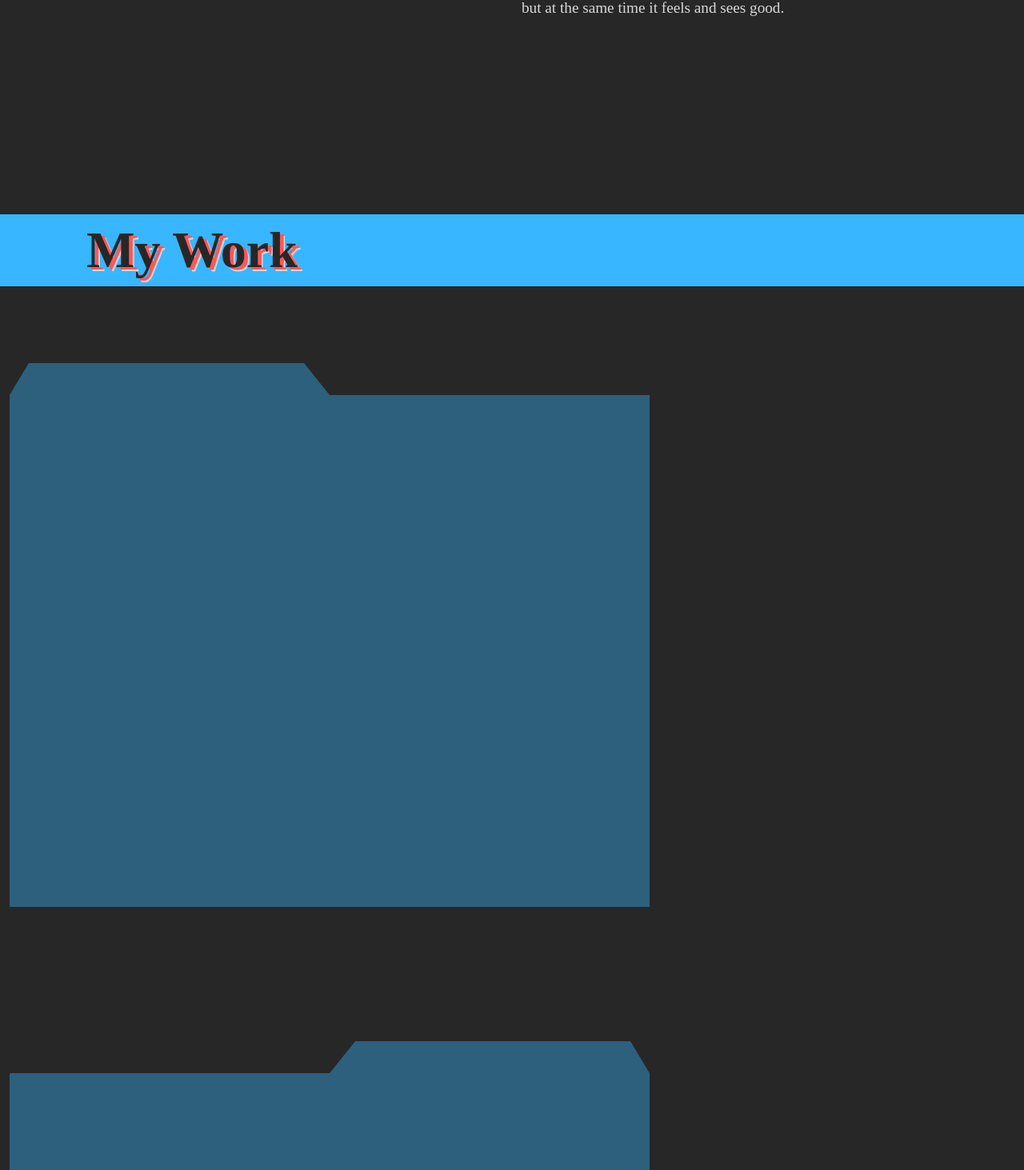
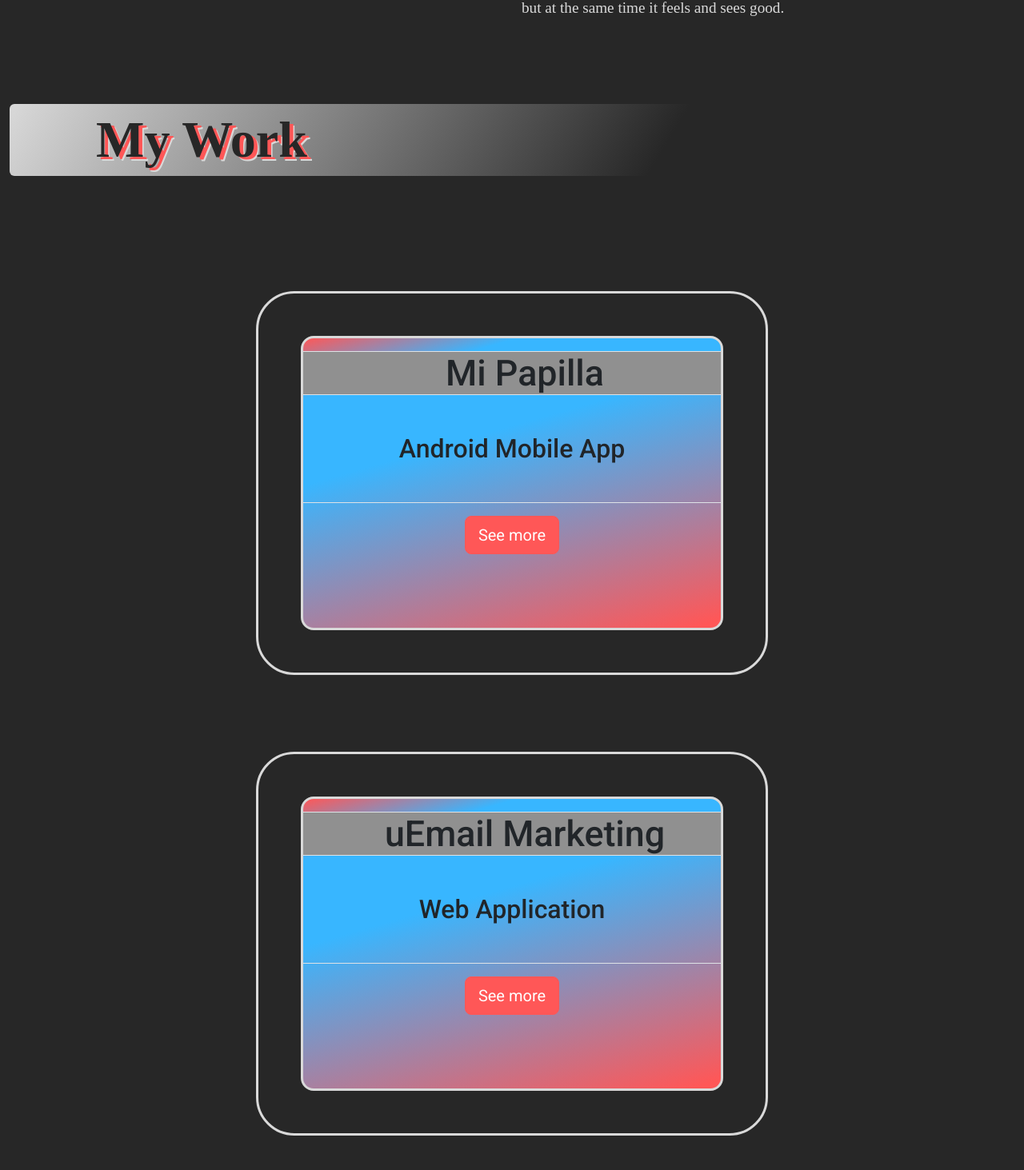
Before and after one commit to rojoescala/portafolio, an Angular app: page / in a window 1280 px wide. Shown: the part 1747-3210 px from the top of the page at 80% size. After the commit the page ends 3167 px from the top, so only its background shows below. Built offline with nearby package versions, Linux system fonts and the light colour scheme.

Commit message:
Se cambiaron algunos estilos y se avanzó en el componente de Work.

```diff
--- a/src/app/about-me/about-me.component.html
+++ b/src/app/about-me/about-me.component.html
@@ -1,5 +1,7 @@
+<div class="container-fluid h-100">
+
     <div class="container-fluid">
-    <div class="row bg-secondary py-2">
+        <div class="row bg-gradiante-dark rounded py-2">
             <div class="col">
                 <div>
                     <h3 class="about-me-title">About Me</h3>
@@ -76,17 +78,20 @@
                 <div class="elemento-aboutme mt-5">
                     <p class="mt-3">
                         I think that mobile development have a bright future because almost every person in the world
-                    has a cellphone and they use it even more than laptops or desktop computers. Mobile devices gives us
+                        has a cellphone and they use it even more than laptops or desktop computers. Mobile devices
+                        gives us
                         a lot of tools that we can use like cameras, microphones and more, the only limit is our
                         imagination.
                     </p>
                     <p class="my-1">
-                    One of the most entertainment things for me is the development of web pages, because you can build
+                        One of the most entertainment things for me is the development of web pages, because you can
+                        build
                         solutions to different necesities of people,
                         and they just need an internet connection and a explorer.
                     </p>
                     <p class="my-1">
-                    For last, knowing UI and UX, you can create amazing web sites and mobile apps, I feel so happy when
+                        For last, knowing UI and UX, you can create amazing web sites and mobile apps, I feel so happy
+                        when
                         I can make something functional but at the same time it
                         feels and sees good.
                     </p>
@@ -94,3 +99,5 @@
             </div>
         </div>
     </div>
+
+</div>
--- a/src/app/work/work.component.css
+++ b/src/app/work/work.component.css
@@ -7,28 +7,54 @@
   text-shadow: 0.3rem 0.2rem 0 #ff5757, 0.4rem 0.3rem 0 #d9d9d9;
 }
 
-.folder {
-  background-color: rgba(56, 182, 255, 0.4);
-  width: 50rem;
-  height: 50rem;
-  clip-path: polygon(
-    0 5%,
-    50% 5%,
-    54% 0,
-    76% 0,
-    97% 0,
-    100% 5%,
-    100% 85%,
-    85% 85%,
-    15% 85%,
-    0% 85%
-  );
+.container {
+  background-color: #272727;
+  border: 0.2rem solid #d9d9d9;
+  border-radius: 3rem;
+  width: 40rem;
+  height: 30rem;
+  display: flex;
+  align-items: center;
 }
 
-.folder:hover {
-  background-color: rgba(56, 182, 255, 0.8);
+.container:hover {
+  border: 0.2rem solid #ff5757;
+  width: 39.8rem;
+  height: 29.8rem;
 }
 
-.reverse {
-  transform: scaleX(-1);
+.subcontainer {
+  border: 0.2rem solid #d9d9d9;
+  background: rgb(255, 87, 87);
+  background: linear-gradient(
+    164deg,
+    rgba(255, 87, 87, 1) 0%,
+    rgba(56, 182, 255, 1) 15%,
+    rgba(56, 182, 255, 1) 36%,
+    rgba(255, 87, 87, 1) 98%
+  );
+  border-radius: 1rem;
+  width: 33rem;
+  height: 23rem;
+  margin: auto;
 }
+
+.subcontainer:hover {
+  width: 33.5rem;
+  height: 23.5rem;
+  cursor: pointer;
+}
+
+.titulo {
+  font-size: 2.8rem;
+  background-color: #909090;
+  padding: 0 1rem 0 3rem;
+  text-align: center;
+  font-weight: 500;
+}
+
+.subtitulo {
+  font-size: 2rem;
+  text-align: center;
+  font-weight: 500;
+}
--- a/src/app/work/work.component.html
+++ b/src/app/work/work.component.html
@@ -1,5 +1,6 @@
+<div class="container-fluid h-100">
     <div class="container-fluid">
-    <div class="row bg-primary py-2">
+        <div class="row bg-gradiante-dark rounded py-2">
             <div class="col">
                 <div>
                     <h3 class="about-me-title">My Work</h3>
@@ -9,21 +10,42 @@
     </div>
 
 
-<div class="container-fluid h-100 mt-5">
+    <div class="container-fluid mt-5">
         <div class="row">
-        <div class="col mt-5 blue-text">
-            <div class="folder reverse">
-                <div class="ola">
-                    Web Mobile Application with firebase
+            <div class="col mt-5 border-right">
+                <div class="container mt-5">
+                    <div class="subcontainer text-center">
+                        <div class="titulo border-bottom border-top mt-3">
+                            Mi Papilla
+                        </div>
+                        <div class="subtitulo my-5">
+                            Android Mobile App
+                        </div>
+                        <div class="mt-5 border-top">
+                            <button class="btn btn-danger btn-lg mt-3">
+                                See more
+                            </button>
                         </div>
                     </div>
                 </div>
-        <div class="col mt-5 blue-text">
-            <div class="folder">
-                <div class="ola">
-                    Web Mobile Application with firebase
+            </div>
+            <div class="col mt-5">
+                <div class="container mt-5">
+                    <div class="subcontainer text-center">
+                        <div class="titulo border-bottom border-top mt-3">
+                            uEmail Marketing
+                        </div>
+                        <div class="subtitulo my-5">
+                            Web Application
+                        </div>
+                        <div class="mt-5 border-top">
+                            <button class="btn btn-danger btn-lg mt-3">
+                                See more
+                            </button>
                         </div>
                     </div>
                 </div>
             </div>
         </div>
+    </div>
+</div>
--- a/src/styles.css
+++ b/src/styles.css
@@ -34,6 +34,28 @@ body {
 
 .red-text {
   color: #ff5757 !important;
+}
+
+.bg-gradiante {
+  background: rgb(255, 87, 87);
+  background: linear-gradient(
+    164deg,
+    rgba(255, 87, 87, 1) 0%,
+    rgba(56, 182, 255, 1) 15%,
+    rgba(56, 182, 255, 1) 36%,
+    rgba(255, 87, 87, 1) 98%
+  );
+}
+
+.bg-gradiante-dark {
+  background: rgb(217, 217, 217);
+  background: linear-gradient(
+    121deg,
+    rgba(217, 217, 217, 1) 0%,
+    rgba(217, 217, 217, 1) 0%,
+    rgba(39, 39, 39, 1) 65%,
+    rgba(39, 39, 39, 1) 100%
+  );
 }
 
 .btn-primary,
```
Lines whose indentation alone changed are shown as unchanged.
